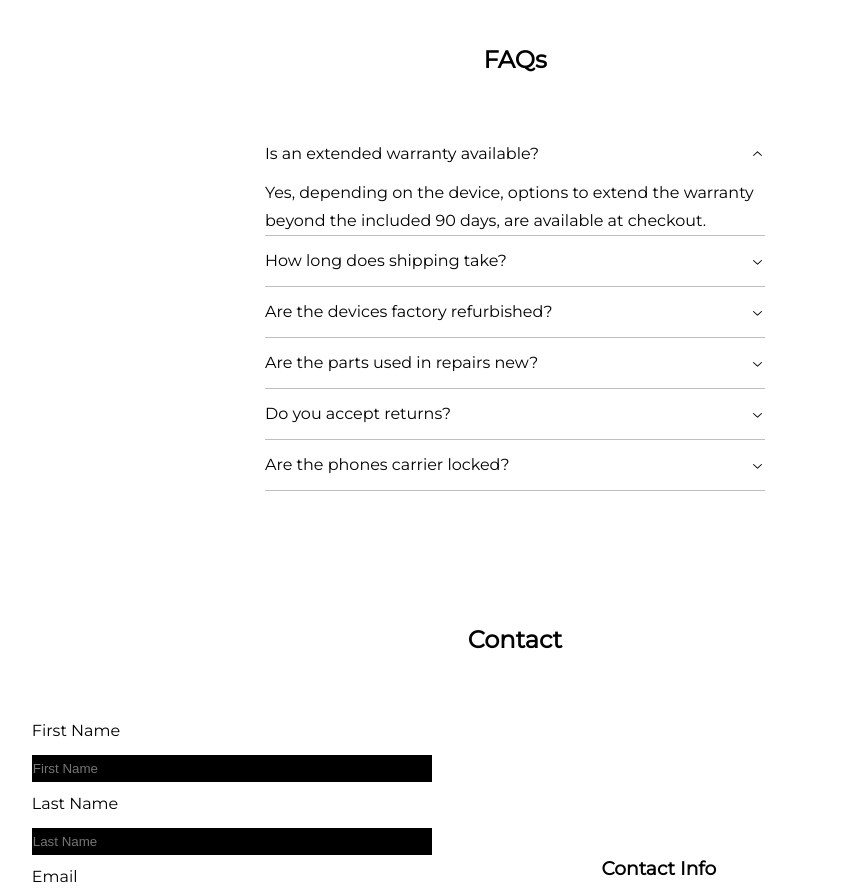
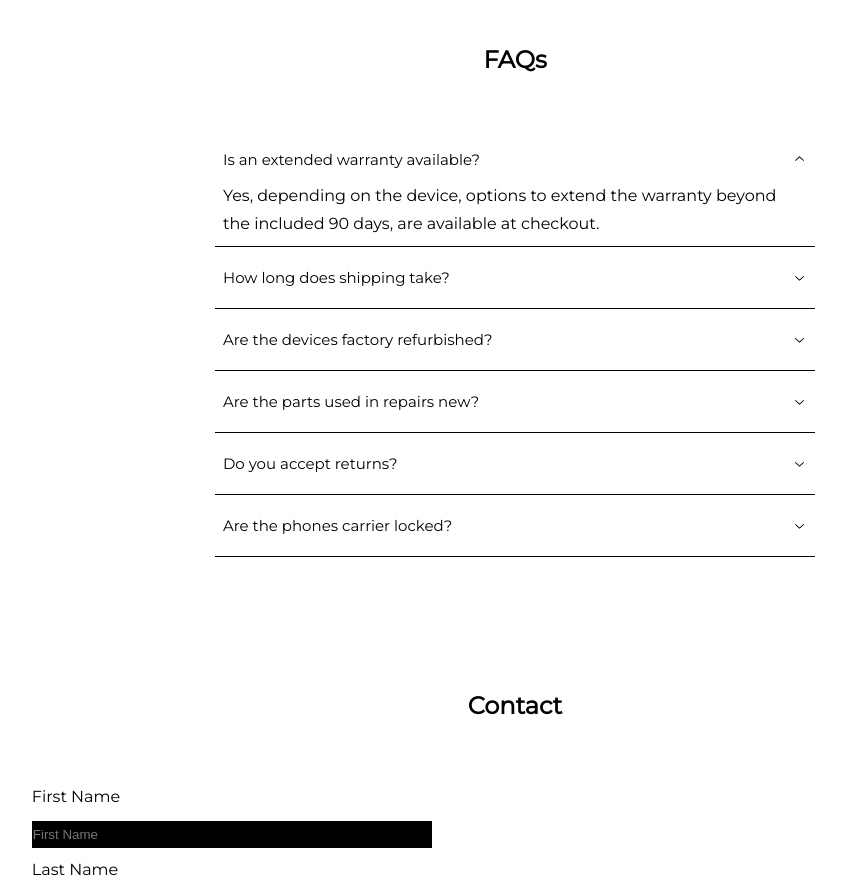
Before and after one commit to cgathua/react-mockup2, a React (Vite) app: page / in a window 1280 px wide. Shown: the part 2100-2991 px from the top of the page, without its empty margins (125-971 px from the left). Built offline with nearby package versions, Linux system fonts and the light colour scheme.

Commit message:
edit: files

```diff
--- a/src/App.css
+++ b/src/App.css
@@ -169,12 +169,12 @@ section[id="faq"] .container {
 }
 
 .AccordionRoot {
-  width: 500px;
+  width: 37.5rem;
 }
 
 .AccordionItem {
-  border-bottom: 1px solid var(--primary-color);
-
+  border-bottom: 1px solid var(--secondary-color);
+  padding: 0.5rem;
   background-color: var(--alternate-color);
   overflow: hidden;
 }
@@ -189,24 +189,24 @@ section[id="faq"] .container {
 
 .AccordionTrigger {
   font-family: inherit;
-  background-color: transparent;
+  background-color: var(--alternate-color);
   color: var(--secondary-color);
   cursor: pointer;
-  height: 50px;
+  height: 45px;
   line-height: 1;
   flex: 1;
   display: flex;
   align-items: center;
   justify-content: space-between;
   width: 100%;
-  font-size: 16px;
+  font-size: 15px;
   text-align: left;
 }
 
 .AccordionContent {
   color: var(--secondary-color);
   overflow: hidden;
-  font-size: 16px;
+  font-size: 1rem;
 }
 
 .AccordionContent[data-state='open'] {
@@ -236,6 +236,7 @@ section[id="faq"] .container {
     height: 0;
   }
 }
+
 
 /* end of faqs section */
 
--- a/src/index.css
+++ b/src/index.css
@@ -10,6 +10,7 @@
     --desktop-container: 86%;
     --mobile-container: 90%;
     --transition: all 0.3s linear;
+    --radix-accordion-content-height: fit-content;
 }
 
 * {
```
